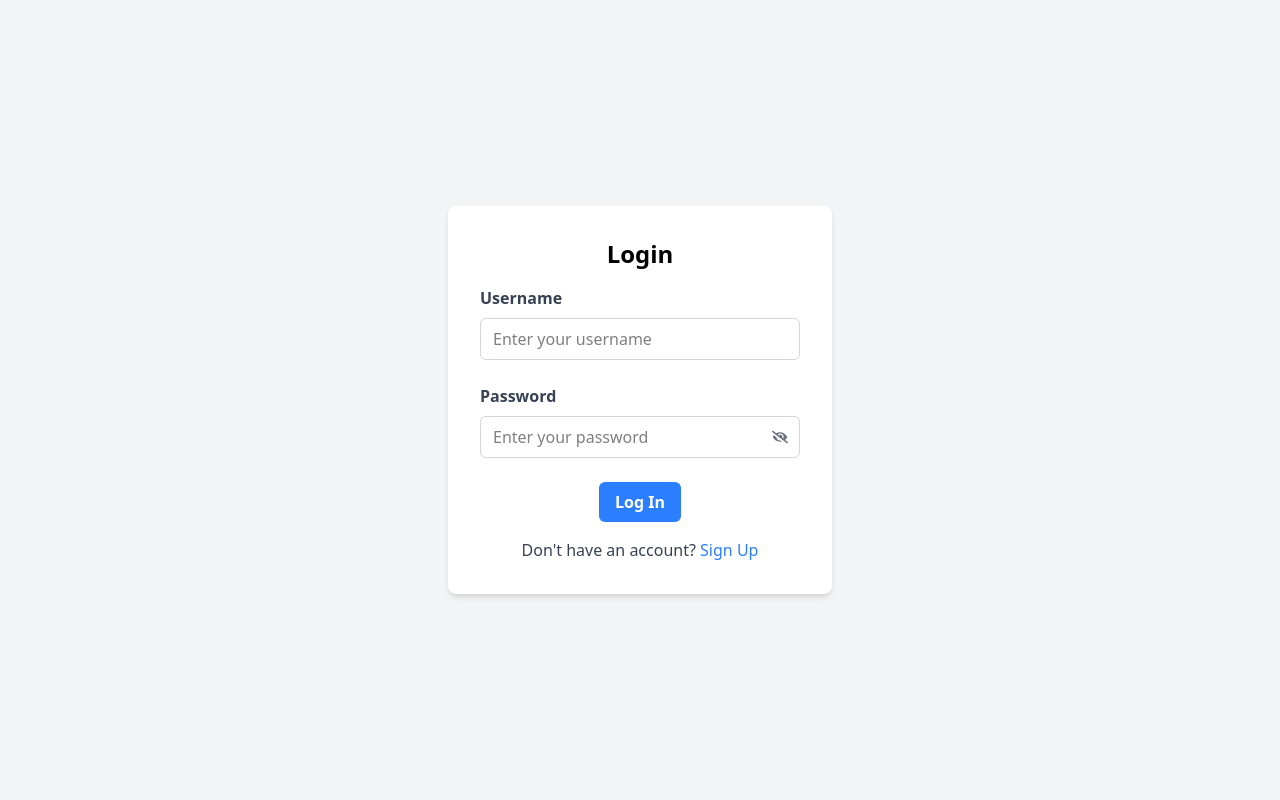
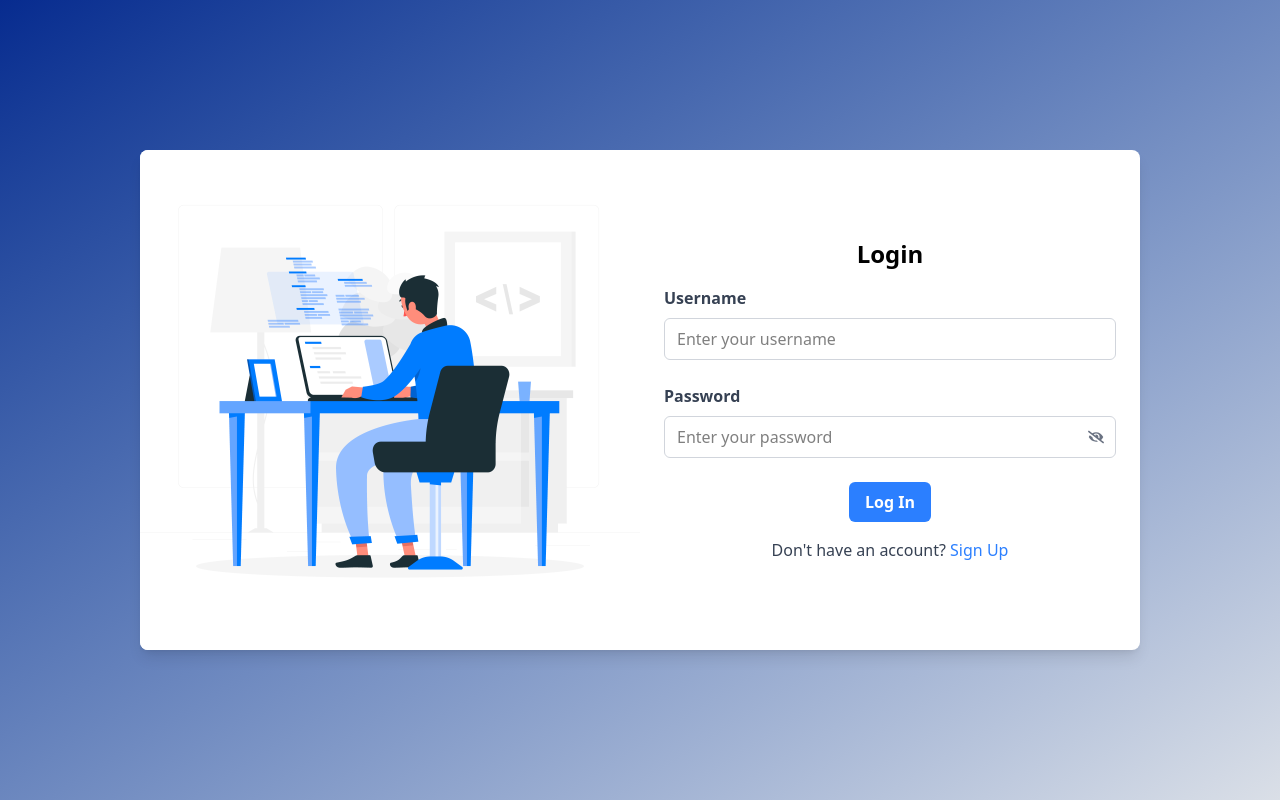
Before and after one commit to Vincentnilam/baddy-connect, a React (Vite) app in the folder client/: page /login in a window 1280 px wide. Built offline with nearby package versions, Linux system fonts and the light colour scheme.

Commit message:
feet(): add logo and put the login component inside a 50/50 container with a gradient bg

```diff
--- a/client/src/components/AuthPage.tsx
+++ b/client/src/components/AuthPage.tsx
@@ -5,12 +5,16 @@ import { useNavigate } from "react-router";
 
 const AuthPage: React.FC = () => {
 	const [authMode, setAuthMode] = useState<"login"|"signup">("login");
+
 	const [username, setUsername] = useState('');
 	const [password, setPassword] = useState('');
+	const [email, setEmail] = useState('');
 	const [confirmPassword, setConfirmPassword] = useState('');
-	const [error, setError] = useState('');
 	const [showPassword, setShowPassword] = useState(false);
 	const [showConfirmPassword, setShowConfirmPassword] = useState(false);
+
+	const [error, setError] = useState('');
+
 	const navigate = useNavigate();
 
 	const toggleAuthMode = () => setAuthMode(authMode === "login" ? "signup" : "login");
@@ -48,10 +52,17 @@ const AuthPage: React.FC = () => {
 			setError("An error occured. Please try again.");
 		}
 	};
-
 	return (
-		<div className="flex items-center justify-center h-screen bg-gray-100">
-			<div className="bg-white p-8 rounded-lg shadow-md w-96">
+		<div className="h-screen flex items-center justify-center bg-gradient-to-br from-[#072b8f] to-[rgb(218,223,231)]">
+			<div className="bg-white rounded-lg shadow-lg flex w-[1000px] h-[500px] overflow-hidden">
+				{/* left */}
+				<div
+						className="w-1/2 bg-cover bg-center flex items-center justify-center"
+						style={{ backgroundImage: "url('/src/assets/logo.jpg')" }}
+				>
+				</div>
+				{/* right */}
+				<div className="w-1/2 p-6 flex flex-col justify-center">
 					<h2 className="text-2xl font-bold mb-4 text-center">
 						{ authMode === "login" ? "Login" : "Sign Up"}
 					</h2>
@@ -139,6 +150,7 @@ const AuthPage: React.FC = () => {
 					</div>
 				</div>
 			</div>
+		</div>
 	);
 };
 
```
Also changed, not shown: client/src/assets/logo.jpg (added). Lines whose indentation alone changed are shown as unchanged.
